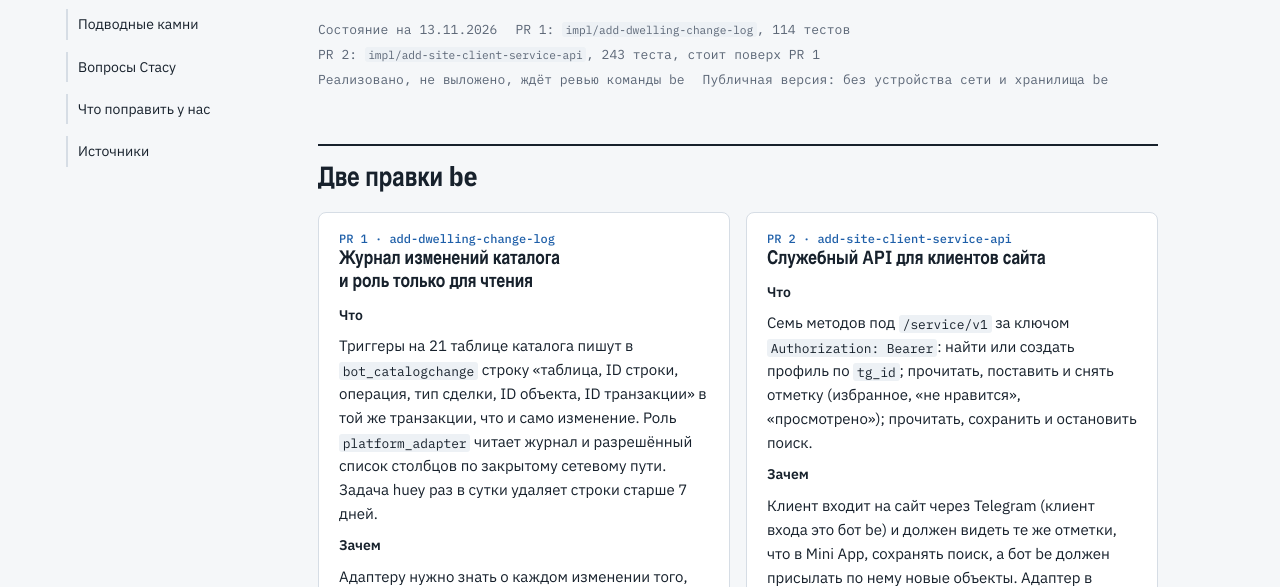
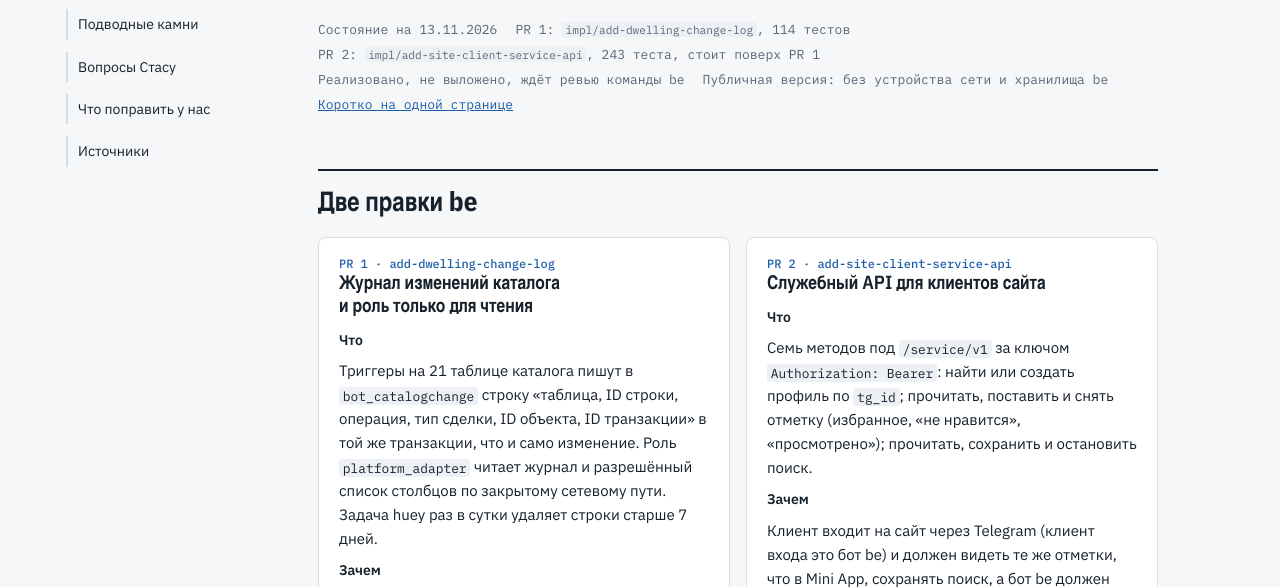
Before and after one commit to lucky-duck-serj/homegeo-be-notes, a plain HTML site: page index.html in a window 1280 px wide. Shown: the part 194-781 px from the top of the page. Drawn offline with nearby package versions, Linux system fonts and the light colour scheme.

Commit message:
Link the short page from the notes
Co-Authored-By: Claude Opus 5.5 <noreply@anthropic.com>

```diff
--- a/index.html
+++ b/index.html
@@ -176,6 +176,7 @@ tr.total td { font-weight: 600; }
     <span>PR 2: <code>impl/add-site-client-service-api</code>, 243 теста, стоит поверх PR 1</span>
     <span>Реализовано, не выложено, ждёт ревью команды be</span>
     <span>Публичная версия: без устройства сети и хранилища be</span>
+    <span><a href="short.html">Коротко на одной странице</a></span>
   </div>
 </header>
 
```
